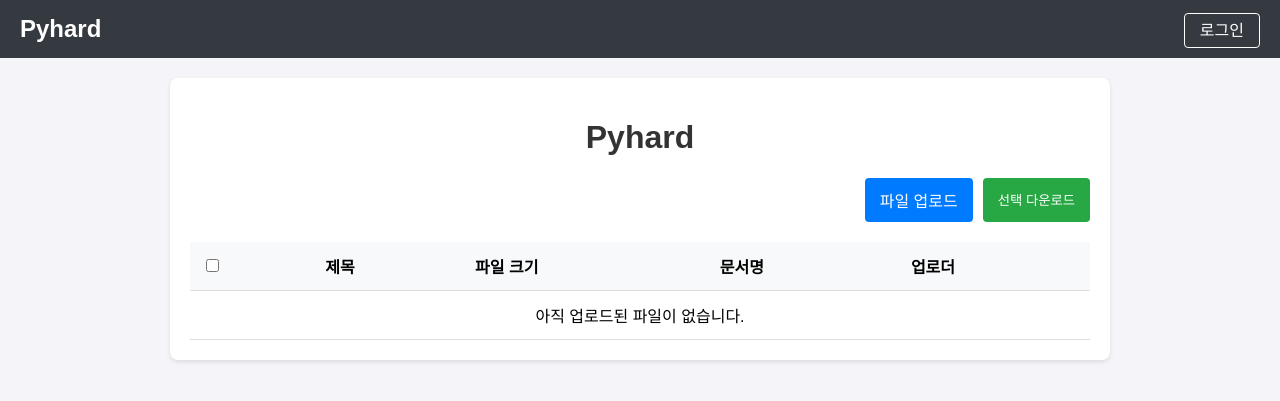
After one commit to JYParker/PyHard, a Flask app: template templates/main.html in a window 1280 px wide. The commit adds this page. Shown: the top 401 px of the page. Run offline with Flask 3, Linux system fonts and the light colour scheme; the template is opened without the code that fills it, so the values that code supplies are empty.

```diff
--- a/app.py
+++ b/app.py
@@ -0,0 +1,41 @@
+from flask import Flask, render_template, request
+
+dummy_files = [
+    {
+        'id': 'file123',
+        'title': '2024년_프로젝트_계획서.xlsx',
+        'size': '1.2 MB',
+        'document_name': '2024년_프로젝트_계획서.xlsx',
+        'uploader_name': '김서연'
+    },
+    {
+        'id': 'file456',
+        'title': '웹하드_GUI_디자인.png',
+        'size': '5.8 MB',
+        'document_name': '웹하드_GUI_디자인.png',
+        'uploader_name': '박지훈'
+    },
+    {
+        'id': 'file789',
+        'title': '팀_회의록_20240315.txt',
+        'size': '25 KB',
+        'document_name': '팀_회의록_20240315.txt',
+        'uploader_name': '이준호'
+    },
+    {
+        'id': 'file101',
+        'title': '민감정보_테스트_자료.zip',
+        'size': '3.4 MB',
+        'document_name': '민감정보_테스트_자료.zip',
+        'uploader_name': '최유리'
+    }
+]
+
+app = Flask(__name__)
+
+@app.route("/")
+def index():
+    return render_template('main.html', files=dummy_files)
+
+if __name__ == '__main__':
+    app.run(debug=True)
--- a/static/style.css
+++ b/static/style.css
@@ -1,30 +1,80 @@
 body {
-font-family: Arial, sans-serif;
+    font-family: Arial, sans-serif;
+    margin: 0;
+    padding: 0;
+    background-color: #f4f4f9;
 }
-
+.header {
+    background-color: #343a40;
+    color: white;
+    padding: 15px 20px;
+    display: flex;
+    justify-content: space-between;
+    align-items: center;
+}
+.header .logo a {
+    color: white;
+    text-decoration: none;
+    font-size: 24px;
+    font-weight: bold;
+}
+.header .user-actions a {
+    color: white;
+    text-decoration: none;
+    padding: 8px 15px;
+    border: 1px solid white;
+    border-radius: 4px;
+    transition: background-color 0.3s;
+}
+.header .user-actions a:hover {
+    background-color: #555;
+}
+.container {
+    max-width: 900px;
+    margin: 20px auto;
+    background-color: #fff;
+    padding: 20px;
+    border-radius: 8px;
+    box-shadow: 0 2px 4px rgba(0,0,0,0.1);
+}
 h1 {
-color: #333;
+    color: #333;
+    text-align: center;
 }
-
+.header-actions {
+    display: flex;
+    justify-content: flex-end;
+    margin-bottom: 20px;
+}
+.upload-btn, .download-btn {
+    padding: 10px 15px;
+    background-color: #28a745;
+    color: white;
+    border: none;
+    border-radius: 4px;
+    cursor: pointer;
+    text-decoration: none;
+    margin-left: 10px;
+}
+.upload-btn {
+    background-color: #007bff;
+}
 table {
-border-collapse: collapse;
-width: 100%;
+    width: 100%;
+    border-collapse: collapse;
 }
-
 th, td {
-border: 1px solid #ddd;
-padding: 8px;
-text-align: left;
+    padding: 12px;
+    border-bottom: 1px solid #ddd;
+    text-align: left;
 }
-
 th {
-background-color: #f2f2f2;
+    background-color: #f8f9fa;
 }
-
-tr:nth-child(even) {
-background-color: #f9f9f9;
+.file-title a {
+    color: #007bff;
+    text-decoration: none;
 }
-
-tr:hover {
-background-color: #f5f5f5;
+.file-title a:hover {
+    text-decoration: underline;
 }
--- /dev/null
+++ b/templates/header.html
@@ -0,0 +1,10 @@
+<div class="header">
+    <div class="logo">
+        <a href="/">
+            <i class="fas fa-hdd"></i> Pyhard
+        </a>
+    </div>
+    <div class="user-actions">
+        <a href="/login">로그인</a>
+    </div>
+</div>
--- /dev/null
+++ b/templates/main.html
@@ -0,0 +1,52 @@
+<!DOCTYPE html>
+<html lang="en">
+
+<head>
+    <meta charset="UTF-8">
+    <meta name="viewport" content="width=device-width, initial-scale=1.0">
+    <link rel="stylesheet" type="text/css" href="{{url_for('static', filename='style.css')}}">
+    <title>Pyhard</title>
+</head>
+
+<body>
+    {% include 'header.html' %}
+    <div class="container">
+        <h1>Pyhard</h1>
+
+        <div class="header-actions">
+            <a href="/upload_page" class="upload-btn">파일 업로드</a>
+            <button class="download-btn" onclick="alert('선택한 파일들을 다운로드합니다.')">선택 다운로드</button>
+        </div>
+
+        <table>
+            <thead>
+                <tr>
+                    <th><input type="checkbox"></th>
+                    <th>제목</th>
+                    <th>파일 크기</th>
+                    <th>문서명</th>
+                    <th>업로더</th>
+                </tr>
+            </thead>
+            <tbody>
+                {% if files %}
+                {% for file in files %}
+                <tr>
+                    <td><input type="checkbox" name="file_checkbox" value="{{ file.id }}"></td>
+                    <td class="file-title"><a href="/download/{{ file.id }}">{{ file.title }}</a></td>
+                    <td>{{ file.size }}</td>
+                    <td>{{ file.document_name }}</td>
+                    <td>{{ file.uploader_name }}</td>
+                </tr>
+                {% endfor %}
+                {% else %}
+                <tr>
+                    <td colspan="5" style="text-align: center;">아직 업로드된 파일이 없습니다.</td>
+                </tr>
+                {% endif %}
+            </tbody>
+        </table>
+    </div>
+</body>
+
+</html>
```
